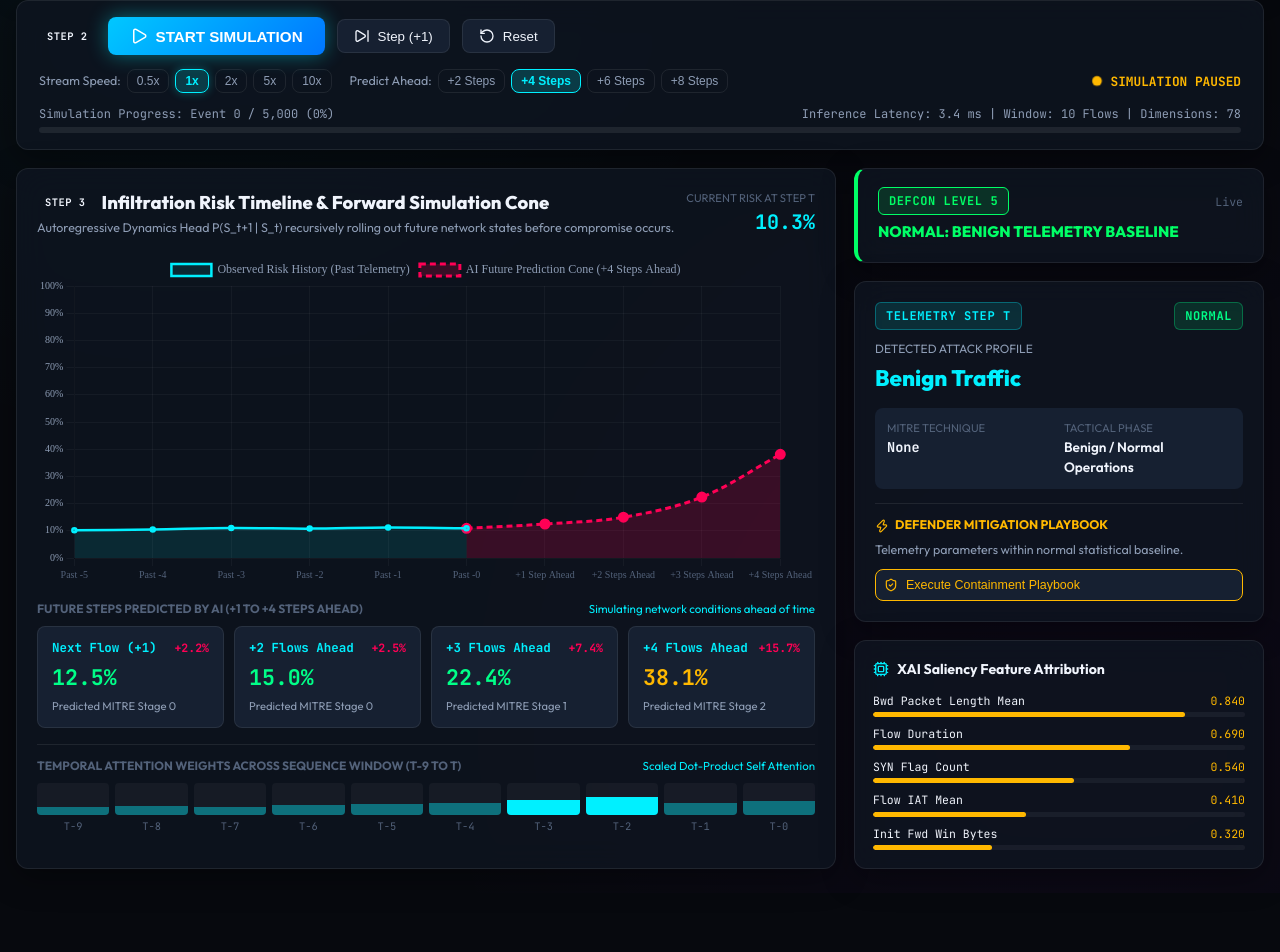
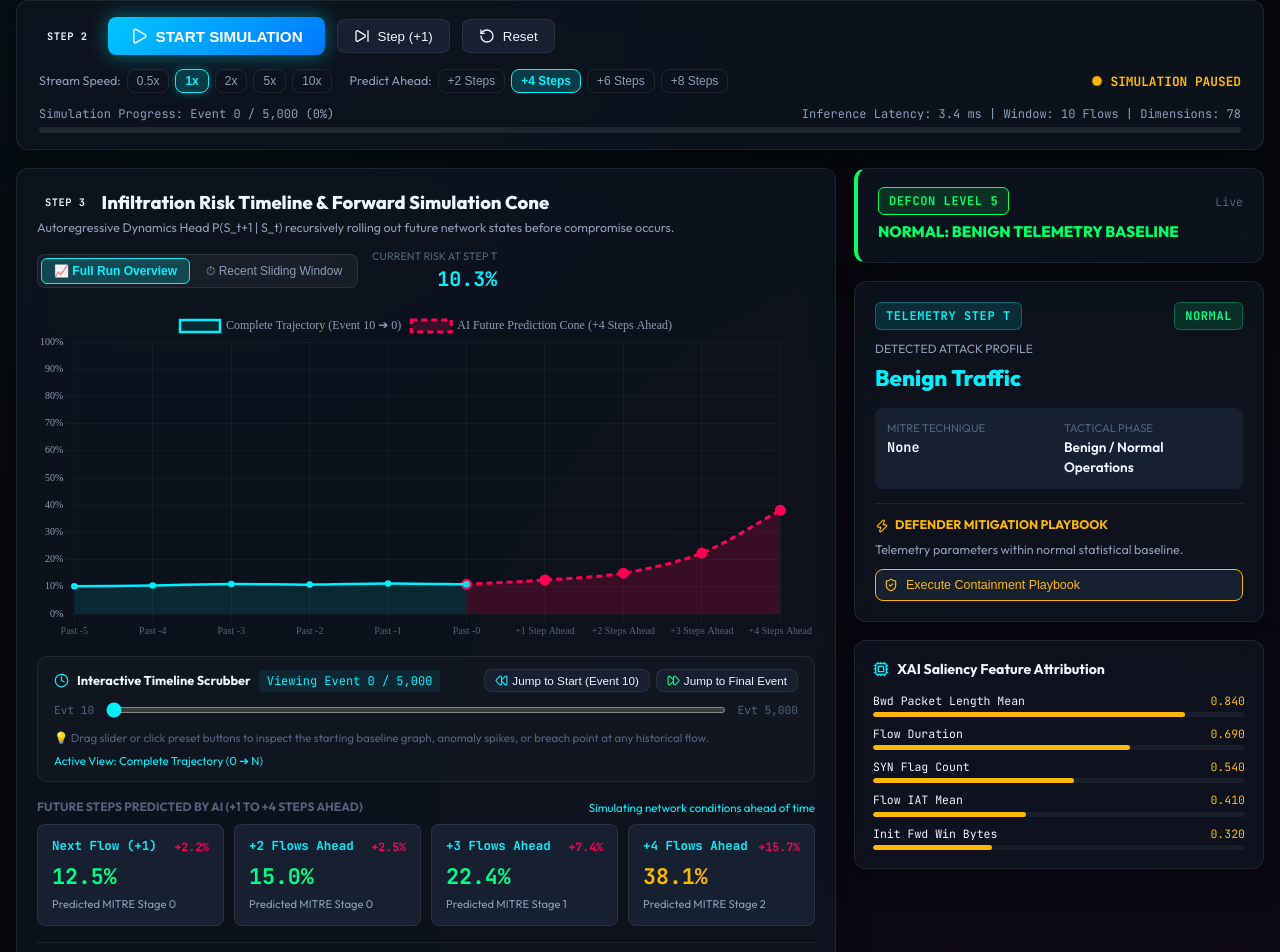
Before and after one commit to RupeshMaster/AI-Model-PS-153, a React (Vite) app in the folder frontend/: page / in a window 1280 px wide. Shown: the part 311-1263 px from the top of the page. Before the commit the page ends 1204 px from the top, so only its background shows below. Built offline with nearby package versions, Linux system fonts and the light colour scheme; no server answers.

Commit message:
feat: add full trajectory graph view and interactive timeline scrubber

```diff
--- a/frontend/src/App.jsx
+++ b/frontend/src/App.jsx
@@ -79,8 +79,7 @@ export default function App() {
     if (wsRef.current && wsRef.current.readyState === WebSocket.OPEN) {
       wsRef.current.send(JSON.stringify(payload));
       if (payload.action === 'PLAY') setIsPlaying(true);
-      if (payload.action === 'PAUSE') setIsPlaying(false);
-      if (payload.action === 'RESET') setIsPlaying(false);
+      if (payload.action === 'PAUSE' || payload.action === 'RESET' || payload.action === 'SEEK') setIsPlaying(false);
     }
   };
 
--- a/frontend/src/pages/LiveDashboard.jsx
+++ b/frontend/src/pages/LiveDashboard.jsx
@@ -17,7 +17,9 @@ import {
   Cpu,
   Sliders,
   Radio,
-  X
+  X,
+  Rewind,
+  FastForward
 } from 'lucide-react';
 import { Line } from 'react-chartjs-2';
 import {
@@ -61,6 +63,7 @@ export default function LiveDashboard({
   const fileInputRef = useRef(null);
   const [dragOver, setDragOver] = useState(false);
   const [actionDeployed, setActionDeployed] = useState(false);
+  const [graphViewMode, setGraphViewMode] = useState('full'); // 'full' (Start-to-End) or 'window' (Rolling last 60 flows)
 
   // Extract frame info from live WebSocket stream
   const eventIndex = currentFrame?.event_index || 0;
@@ -69,6 +72,7 @@ export default function LiveDashboard({
   const latency = currentFrame?.inference_latency_ms || 3.4;
   const progressPct = totalEvents > 0 ? Math.min(100, Math.round((eventIndex / totalEvents) * 100)) : 0;
   const isCompleted = Boolean(currentFrame?.is_completed || (totalEvents > 0 && eventIndex >= totalEvents));
+  const firstThreatEvent = currentFrame?.first_threat_event || null;
 
   const defcon = currentFrame?.defcon || {
     level: 5,
@@ -123,33 +127,52 @@ export default function LiveDashboard({
     }
   };
 
-  // Chart configuration: Past Trajectory + Forward Rollout Cone
-  const pastLabels = historyRisks.map((_, i) => `Past -${historyRisks.length - 1 - i}`);
-  const futureLabels = trajectory.map(t => `+${t.step} Step${t.step > 1 ? 's' : ''} Ahead`);
-  const chartLabels = [...pastLabels, ...futureLabels];
+  // Chart configuration: Dual View (Complete Run Overview vs Sliding Window)
+  const fullTimeline = currentFrame?.full_timeline || [];
 
-  // Past data with nulls for future
-  const pastData = [...historyRisks, ...trajectory.map(() => null)];
+  let chartLabels = [];
+  let pastData = [];
+  let futureData = [];
 
-  // Future trajectory with connecting point from current step
-  const futureData = [
-    ...historyRisks.slice(0, -1).map(() => null),
-    historyRisks[historyRisks.length - 1],
-    ...trajectory.map(t => t.infiltration_probability)
-  ];
+  if (graphViewMode === 'full' && fullTimeline.length > 0) {
+    const fullLabels = fullTimeline.map(pt => `Evt ${pt.event}`);
+    const fullRisks = fullTimeline.map(pt => pt.risk);
+    const futureLabels = trajectory.map(t => `+${t.step} Steps`);
+
+    chartLabels = [...fullLabels, ...futureLabels];
+    pastData = [...fullRisks, ...trajectory.map(() => null)];
+    futureData = [
+      ...fullRisks.slice(0, -1).map(() => null),
+      fullRisks[fullRisks.length - 1],
+      ...trajectory.map(t => t.infiltration_probability)
+    ];
+  } else {
+    const pastLabels = historyRisks.map((_, i) => `Past -${historyRisks.length - 1 - i}`);
+    const futureLabels = trajectory.map(t => `+${t.step} Step${t.step > 1 ? 's' : ''} Ahead`);
+
+    chartLabels = [...pastLabels, ...futureLabels];
+    pastData = [...historyRisks, ...trajectory.map(() => null)];
+    futureData = [
+      ...historyRisks.slice(0, -1).map(() => null),
+      historyRisks[historyRisks.length - 1],
+      ...trajectory.map(t => t.infiltration_probability)
+    ];
+  }
 
   const chartData = {
     labels: chartLabels,
     datasets: [
       {
-        label: 'Observed Risk History (Past Telemetry)',
+        label: graphViewMode === 'full'
+          ? `Complete Trajectory (Event ${fullTimeline[0]?.event || 10} ➔ ${eventIndex})`
+          : 'Observed Risk History (Recent Flows)',
         data: pastData,
         borderColor: '#00F0FF',
         backgroundColor: 'rgba(0, 240, 255, 0.10)',
         borderWidth: 2.5,
-        tension: 0.35,
+        tension: 0.3,
         fill: true,
-        pointRadius: 2,
+        pointRadius: graphViewMode === 'full' ? (fullTimeline.length > 60 ? 1 : 2) : 2,
       },
       {
         label: `AI Future Prediction Cone (+${trajectory.length} Steps Ahead)`,
@@ -158,7 +181,7 @@ export default function LiveDashboard({
         backgroundColor: 'rgba(255, 0, 85, 0.18)',
         borderWidth: 3,
         borderDash: [6, 4],
-        tension: 0.35,
+        tension: 0.3,
         fill: true,
         pointRadius: 4,
         pointBackgroundColor: '#FF0055',
@@ -183,13 +206,22 @@ export default function LiveDashboard({
         bodyColor: '#F0F4FC',
         borderColor: 'rgba(255, 255, 255, 0.1)',
         borderWidth: 1,
-        padding: 10
+        padding: 10,
+        callbacks: {
+          label: (context) => ` ${context.dataset.label}: ${context.parsed.y !== null ? Number(context.parsed.y).toFixed(1) + '%' : ''}`
+        }
       }
     },
     scales: {
       x: {
         grid: { color: 'rgba(255, 255, 255, 0.04)' },
-        ticks: { color: '#53627A', font: { family: 'JetBrains Mono', size: 10 } }
+        ticks: {
+          color: '#53627A',
+          font: { family: 'JetBrains Mono', size: 10 },
+          maxTicksLimit: graphViewMode === 'full' ? 14 : 20,
+          maxRotation: 45,
+          minRotation: 0
+        }
       },
       y: {
         min: 0,
@@ -562,7 +594,7 @@ export default function LiveDashboard({
         {/* Left Column: Forecasting Timeline & Forward Cone */}
         <div className="glass-panel" style={{ padding: '20px', display: 'flex', flexDirection: 'column', gap: '16px' }}>
 
-          <div style={{ display: 'flex', justifyContent: 'space-between', alignItems: 'center' }}>
+          <div style={{ display: 'flex', justifyContent: 'space-between', alignItems: 'center', flexWrap: 'wrap', gap: '10px' }}>
             <div>
               <div style={{ display: 'flex', alignItems: 'center', gap: '8px' }}>
                 <span className="badge badge-crimson" style={{ fontSize: '0.65rem', padding: '2px 8px' }}>STEP 3</span>
@@ -573,9 +605,56 @@ export default function LiveDashboard({
               </p>
             </div>
 
-            <div style={{ display: 'flex', alignItems: 'center', gap: '12px' }}>
-              <div style={{ textAlign: 'right' }}>
-                <div style={{ fontSize: '0.7rem', color: 'var(--text-muted)' }}>CURRENT RISK AT STEP T</div>
+            <div style={{ display: 'flex', alignItems: 'center', gap: '14px', flexWrap: 'wrap' }}>
+              {/* View Mode Toggle: Complete Trajectory vs Sliding Window */}
+              <div style={{
+                display: 'flex',
+                background: 'rgba(255, 255, 255, 0.05)',
+                padding: '3px',
+                borderRadius: '8px',
+                border: '1px solid var(--border-subtle)',
+                gap: '4px'
+              }}>
+                <button
+                  type="button"
+                  onClick={() => setGraphViewMode('full')}
+                  style={{
+                    padding: '5px 12px',
+                    fontSize: '0.75rem',
+                    fontWeight: graphViewMode === 'full' ? '700' : '500',
+                    borderRadius: '6px',
+                    border: graphViewMode === 'full' ? '1px solid var(--accent-cyan)' : 'none',
+                    background: graphViewMode === 'full' ? 'rgba(0, 240, 255, 0.2)' : 'transparent',
+                    color: graphViewMode === 'full' ? 'var(--accent-cyan)' : 'var(--text-secondary)',
+                    cursor: 'pointer',
+                    transition: 'all 0.15s ease'
+                  }}
+                  title="Show complete trajectory curve from Event 0 to final event"
+                >
+                  📈 Full Run Overview
+                </button>
+                <button
+                  type="button"
+                  onClick={() => setGraphViewMode('window')}
+                  style={{
+                    padding: '5px 12px',
+                    fontSize: '0.75rem',
+                    fontWeight: graphViewMode === 'window' ? '700' : '500',
+                    borderRadius: '6px',
+                    border: graphViewMode === 'window' ? '1px solid var(--accent-cyan)' : 'none',
+                    background: graphViewMode === 'window' ? 'rgba(0, 240, 255, 0.2)' : 'transparent',
+                    color: graphViewMode === 'window' ? 'var(--accent-cyan)' : 'var(--text-secondary)',
+                    cursor: 'pointer',
+                    transition: 'all 0.15s ease'
+                  }}
+                  title="Show sliding window of recent telemetry flows + prediction cone"
+                >
+                  ⏱ Recent Sliding Window
+                </button>
+              </div>
+
+              <div style={{ textAlign: 'right', minWidth: '90px' }}>
+                <div style={{ fontSize: '0.68rem', color: 'var(--text-muted)' }}>CURRENT RISK AT STEP T</div>
                 <div className="mono" style={{ fontSize: '1.25rem', fontWeight: '800', color: stepT.infiltration_probability >= 50 ? '#FF0055' : '#00F0FF' }}>
                   {stepT.infiltration_probability.toFixed(1)}%
                 </div>
@@ -586,6 +665,96 @@ export default function LiveDashboard({
           {/* Interactive Chart */}
           <div style={{ height: '330px', width: '100%' }}>
             <Line data={chartData} options={chartOptions} />
+          </div>
+
+          {/* Timeline Scrubber & Quick Jumps (Allows viewing starting phase, threat ramp-up, or final state anytime) */}
+          <div style={{
+            background: 'rgba(255, 255, 255, 0.02)',
+            border: '1px solid var(--border-subtle)',
+            borderRadius: '10px',
+            padding: '12px 16px',
+            display: 'flex',
+            flexDirection: 'column',
+            gap: '10px'
+          }}>
+            <div style={{ display: 'flex', justifyContent: 'space-between', alignItems: 'center', flexWrap: 'wrap', gap: '8px' }}>
+              <div style={{ display: 'flex', alignItems: 'center', gap: '8px' }}>
+                <Clock size={15} color="var(--accent-cyan)" />
+                <span style={{ fontSize: '0.8rem', fontWeight: '700', color: 'var(--text-primary)' }}>
+                  Interactive Timeline Scrubber
+                </span>
+                <span className="mono" style={{ fontSize: '0.75rem', color: 'var(--accent-cyan)', background: 'rgba(0, 240, 255, 0.08)', padding: '2px 8px', borderRadius: '4px' }}>
+                  Viewing Event {eventIndex.toLocaleString()} / {totalEvents.toLocaleString()}
+                </span>
+              </div>
+
+              {/* Quick Jump Presets */}
+              <div style={{ display: 'flex', alignItems: 'center', gap: '6px' }}>
+                <button
+                  type="button"
+                  className="btn-secondary"
+                  onClick={() => sendControl({ action: 'SEEK', event_index: 10 })}
+                  title="Inspect the starting phase baseline graph (Event 10)"
+                  style={{ padding: '4px 10px', fontSize: '0.73rem', display: 'flex', alignItems: 'center', gap: '4px' }}
+                >
+                  <Rewind size={13} color="#00F0FF" />
+                  <span>Jump to Start (Event 10)</span>
+                </button>
+
+                {firstThreatEvent && (
+                  <button
+                    type="button"
+                    className="btn-secondary"
+                    onClick={() => sendControl({ action: 'SEEK', event_index: firstThreatEvent })}
+                    title={`Inspect attack onset at Event ${firstThreatEvent}`}
+                    style={{ padding: '4px 10px', fontSize: '0.73rem', display: 'flex', alignItems: 'center', gap: '4px', borderColor: 'rgba(255, 184, 0, 0.5)', color: '#FFB800' }}
+                  >
+                    <AlertTriangle size={13} color="#FFB800" />
+                    <span>Attack Onset (Evt {firstThreatEvent})</span>
+                  </button>
+                )}
+
+                <button
+                  type="button"
+                  className="btn-secondary"
+                  onClick={() => sendControl({ action: 'SEEK', event_index: totalEvents })}
+                  title="Inspect completed final state"
+                  style={{ padding: '4px 10px', fontSize: '0.73rem', display: 'flex', alignItems: 'center', gap: '4px' }}
+                >
+                  <FastForward size={13} color="#00FF88" />
+                  <span>Jump to Final Event</span>
+                </button>
+              </div>
+            </div>
+
+            {/* Slider bar */}
+            <div style={{ display: 'flex', alignItems: 'center', gap: '12px' }}>
+              <span className="mono" style={{ fontSize: '0.7rem', color: 'var(--text-muted)' }}>Evt 10</span>
+              <input
+                type="range"
+                min={10}
+                max={Math.max(10, totalEvents)}
+                value={eventIndex}
+                onChange={(e) => {
+                  const val = Number(e.target.value);
+                  sendControl({ action: 'SEEK', event_index: val });
+                }}
+                style={{
+                  flex: 1,
+                  accentColor: 'var(--accent-cyan)',
+                  cursor: 'pointer',
+                  height: '6px'
+                }}
+              />
+              <span className="mono" style={{ fontSize: '0.7rem', color: 'var(--text-muted)' }}>Evt {totalEvents.toLocaleString()}</span>
+            </div>
+
+            <div style={{ fontSize: '0.72rem', color: 'var(--text-muted)', display: 'flex', justifyContent: 'space-between', flexWrap: 'wrap', gap: '6px' }}>
+              <span>💡 Drag slider or click preset buttons to inspect the starting baseline graph, anomaly spikes, or breach point at any historical flow.</span>
+              <span style={{ color: graphViewMode === 'full' ? 'var(--accent-cyan)' : 'var(--text-secondary)' }}>
+                Active View: {graphViewMode === 'full' ? 'Complete Trajectory (0 ➔ N)' : 'Sliding Window (Last 60)'}
+              </span>
+            </div>
           </div>
 
           {/* Forward Horizon Prediction Cards (T+1 to T+K) */}
```
Also changed, not shown: 2 other files (tests, documents, lock files or other folders).
